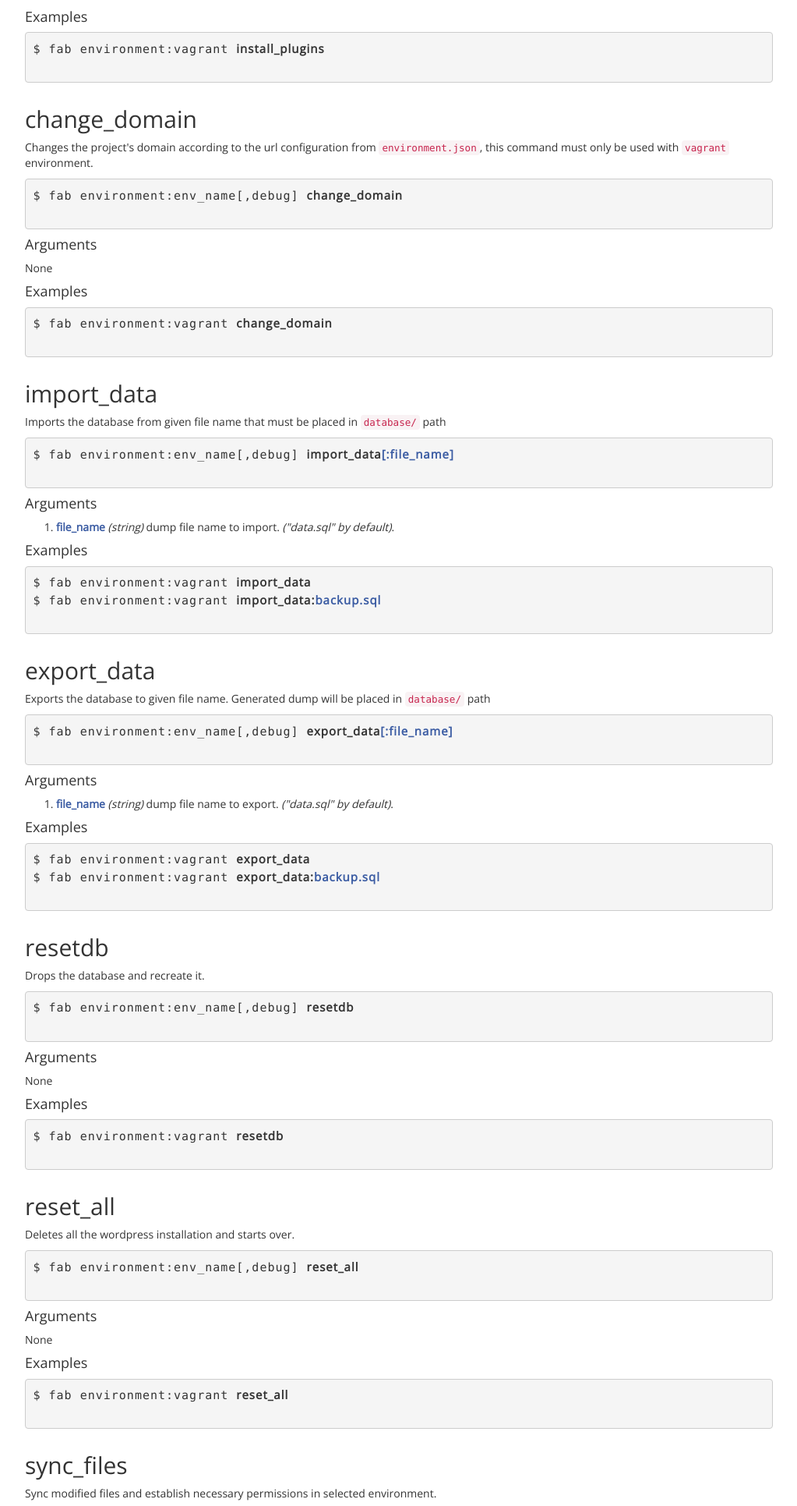
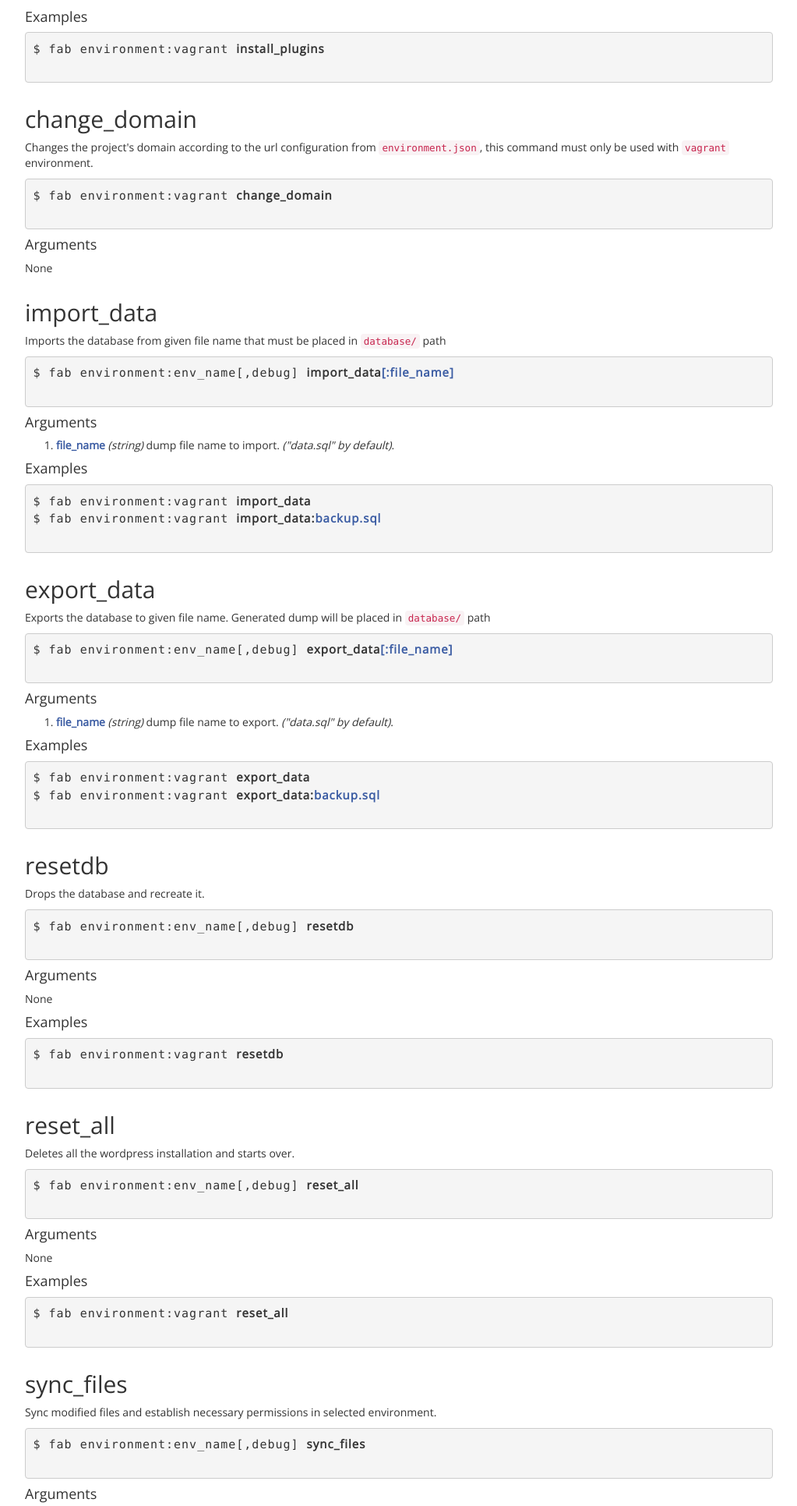
Before and after one commit to vinco/wordpress-workflow, a PHP site: page /commands.php in a window 1280 px wide. Shown: the part 2717-4648 px from the top of the page at 78% size, without its empty margins (253-1276 px from the left). Run offline with PHP 8.4, Linux system fonts and the light colour scheme.

Commit message:
(md:91563) Fixes general form of change_domain

```diff
--- a/documentation/commands.php
+++ b/documentation/commands.php
@@ -208,16 +208,12 @@ $ fab environment:vagrant <strong>install_plugins</strong>
                             <code>vagrant</code> environment.
                         </p>
                         <pre>
-$ fab environment:env_name[,debug] <strong>change_domain</strong>
+$ fab environment:vagrant <strong>change_domain</strong>
                         </pre>
 
                         <h4>Arguments</h4>
                         <p>None</p>
 
-                        <h4>Examples</h4>
-                        <pre>
-$ fab environment:vagrant <strong>change_domain</strong>
-                        </pre>
                     </div>
 
                     <div class="col-lg-12" id="import_data" name="import_data">
```
